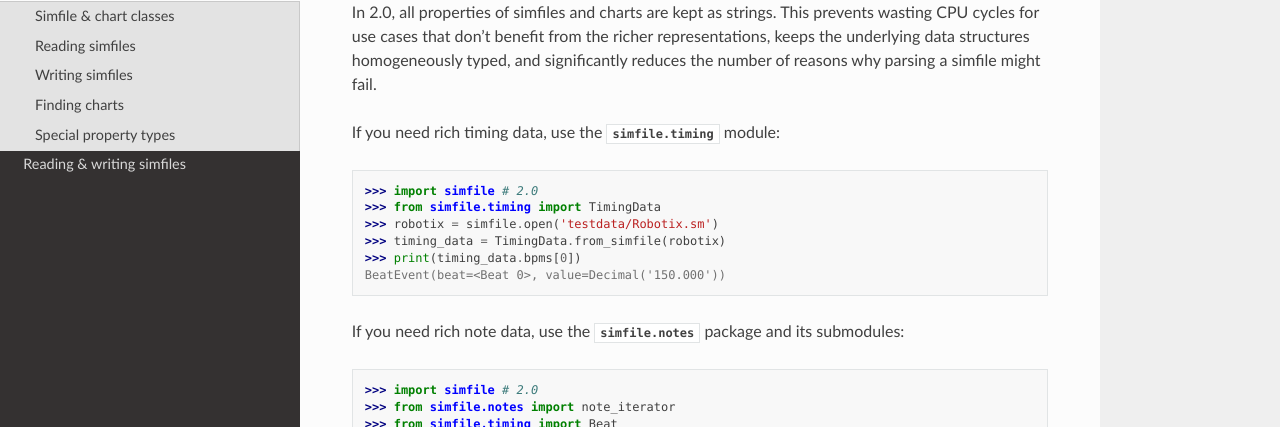
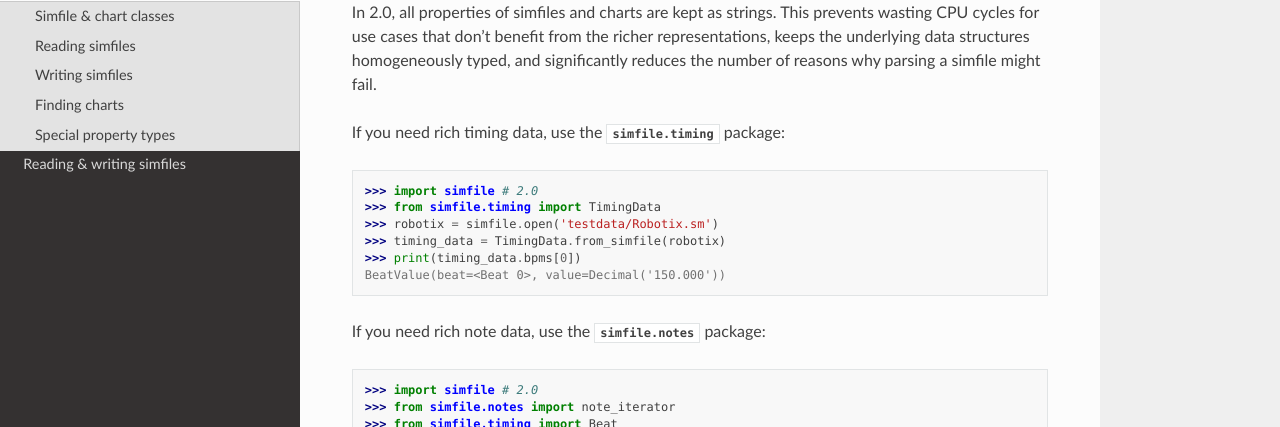
Before and after one commit to garcia/simfile, a Sphinx documentation site: the page built from docs/source/migrating.rst, in a window 1280 px wide and 900 px high, scrolled down 2606 px. Shown: the part 135-562 px from the top of the window. Built offline with Sphinx 7.4.7 and the Read the Docs theme 2.0.0, drawn with Linux system fonts in a browser that asks for light colours.

Commit message:
update docs

```diff
--- a/docs/source/migrating.rst
+++ b/docs/source/migrating.rst
@@ -142,17 +142,16 @@ prevents wasting CPU cycles for use cases that don't benefit from the richer
 representations, keeps the underlying data structures homogeneously typed, and
 significantly reduces the number of reasons why parsing a simfile might fail.
 
-If you need rich timing data, use the :mod:`simfile.timing` module:
+If you need rich timing data, use the :mod:`simfile.timing` package:
 
     >>> import simfile # 2.0
     >>> from simfile.timing import TimingData
     >>> robotix = simfile.open('testdata/Robotix.sm')
     >>> timing_data = TimingData.from_simfile(robotix)
     >>> print(timing_data.bpms[0])
-    BeatEvent(beat=<Beat 0>, value=Decimal('150.000'))
+    BeatValue(beat=<Beat 0>, value=Decimal('150.000'))
 
-If you need rich note data, use the :mod:`simfile.notes` package and its
-submodules:
+If you need rich note data, use the :mod:`simfile.notes` package:
 
     >>> import simfile # 2.0
     >>> from simfile.notes import note_iterator
```
